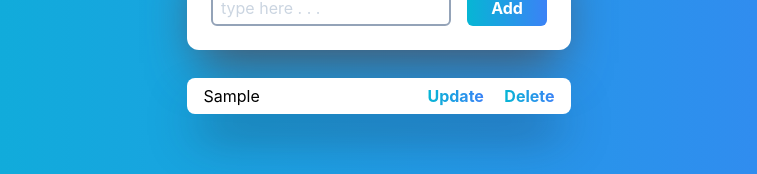
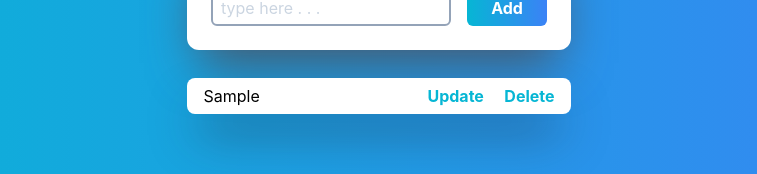
Before and after one commit to muftira/todolist-app, a React (Create React App) app: page / in a window 1280 px wide. Both pictures are taken after typing "Sample" into the empty fields and a click on the button "Add". Shown: the part 302-476 px from the top of the page, without its empty margins (261-1018 px from the left). Built offline with nearby package versions, Linux system fonts and the light colour scheme.

Commit message:
change button

```diff
--- a/src/component/listItems.js
+++ b/src/component/listItems.js
@@ -29,8 +29,8 @@ function ListItems({ todos, setTodos, getDataUpdate }) {
               </div>
 
             <div>
-                <button className='ml-4  bg-gradient-to-r from-cyan-500 to-blue-500 text-transparent bg-clip-text font-bold' onClick={(e) => getDataUpdate(e, list)}>Update</button>{" "}
-                <button className='ml-4  bg-gradient-to-r from-cyan-500 to-blue-500 text-transparent bg bg-clip-text font-bold' onClick={(e) => handleDelete(e, index)}>Delete</button>
+                <button className='ml-4 text-cyan-500 font-bold' onClick={(e) => getDataUpdate(e, list)}>Update</button>{" "}
+                <button className='ml-4 text-cyan-500 font-bold' onClick={(e) => handleDelete(e, index)}>Delete</button>
             </div>
           </li>
         ))}
```
